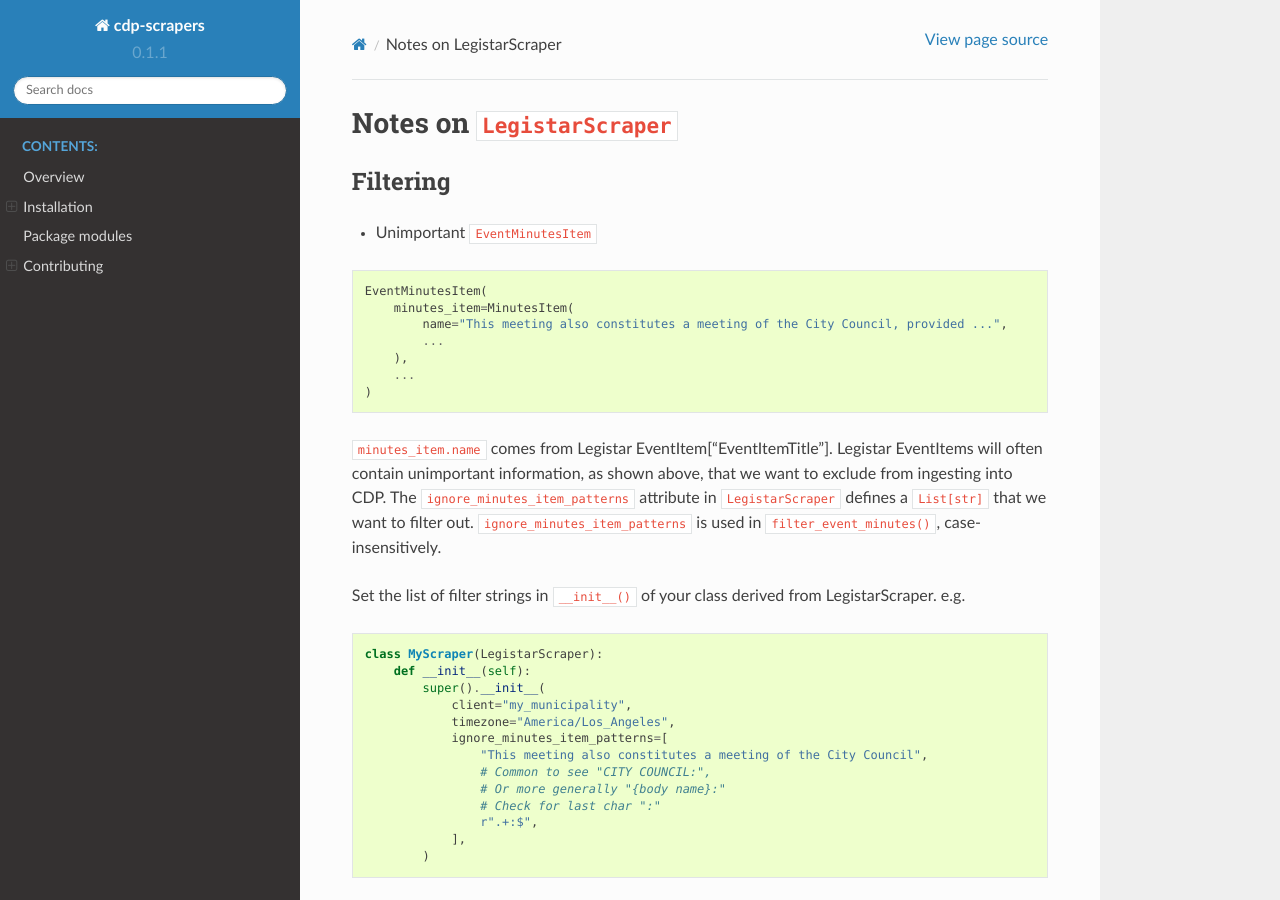
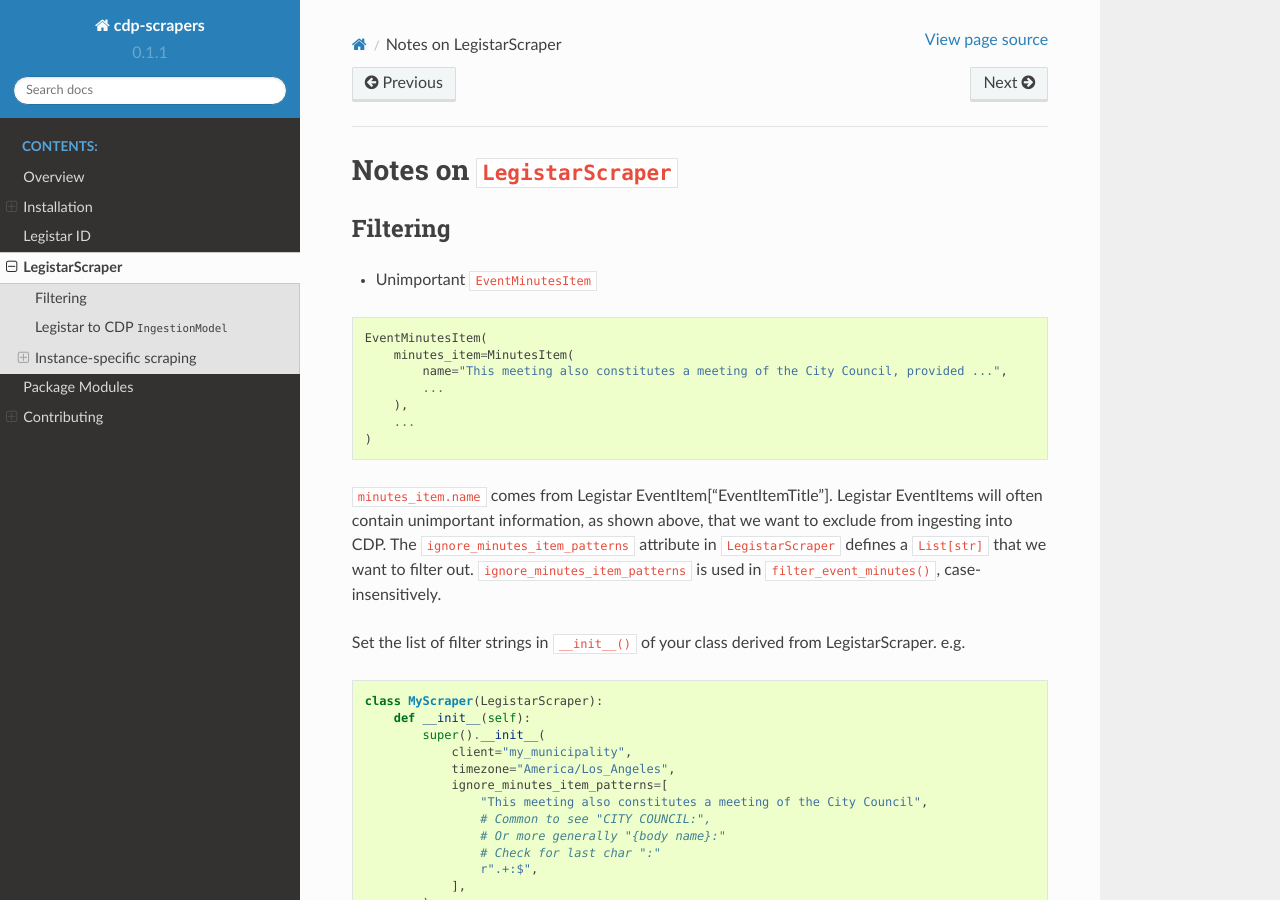
Before and after one commit to CouncilDataProject/cdp-scrapers, a Sphinx documentation site: the page built from docs/legistar_scraper.rst, in a window 1280 px wide and 900 px high. Built offline with Sphinx 7.4.7 and the Read the Docs theme 2.0.0, drawn with Linux system fonts in a browser that asks for light colours; pages that are not in the unit, such as notebooks, are missing from menus.

Commit message:
organizing with rst's

```diff
--- /dev/null
+++ b/docs/finding_legistar_id.rst
@@ -0,0 +1 @@
+.. mdinclude:: ../cdp_scrapers/finding_legistar_id.md
--- a/docs/index.rst
+++ b/docs/index.rst
@@ -8,7 +8,9 @@ Welcome to cdp-scrapers's documentation!
 
    Overview <self>
    installation
-   Package modules <modules>
+   Legistar ID <finding_legistar_id.rst>
+   LegistarScraper <legistar_scraper.rst>
+   Package Modules <modules>
    contributing
 
 .. mdinclude:: ../README.md
```
Also changed, not shown: README.md (+6 -4 lines), cdp_scrapers/finding_legistar_id.md (renamed from docs/finding_legistar_id.md).
